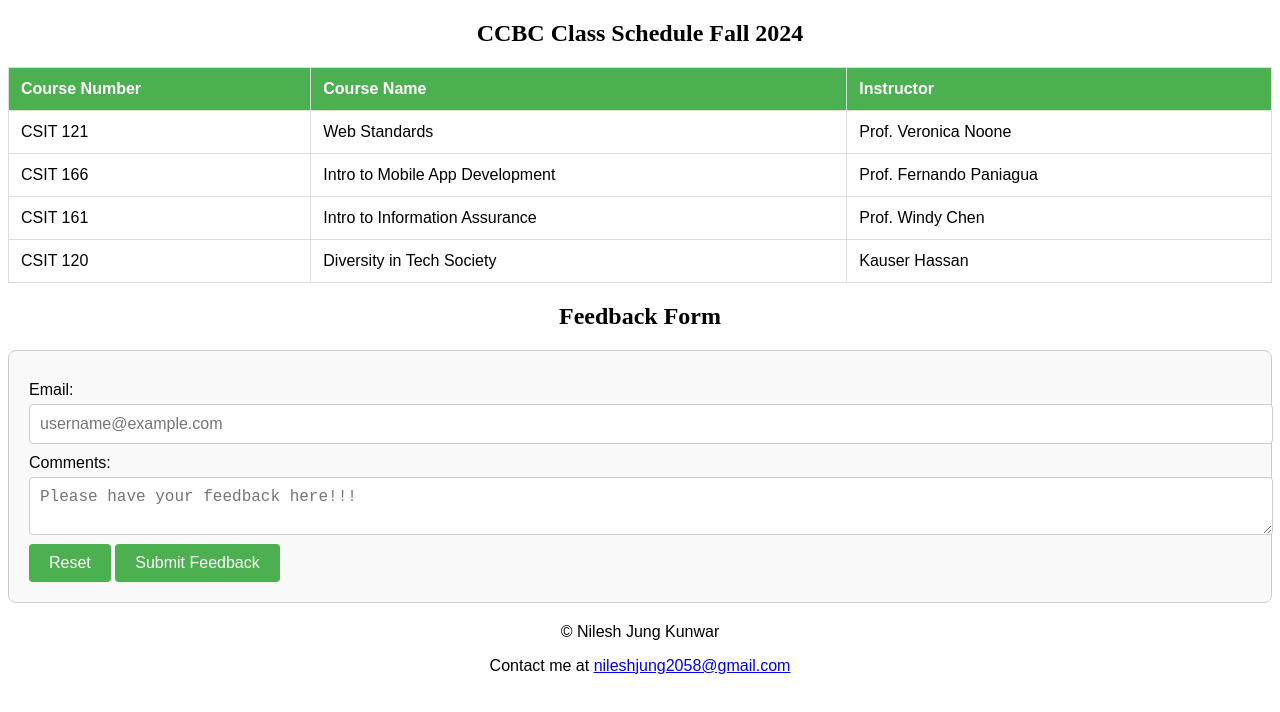
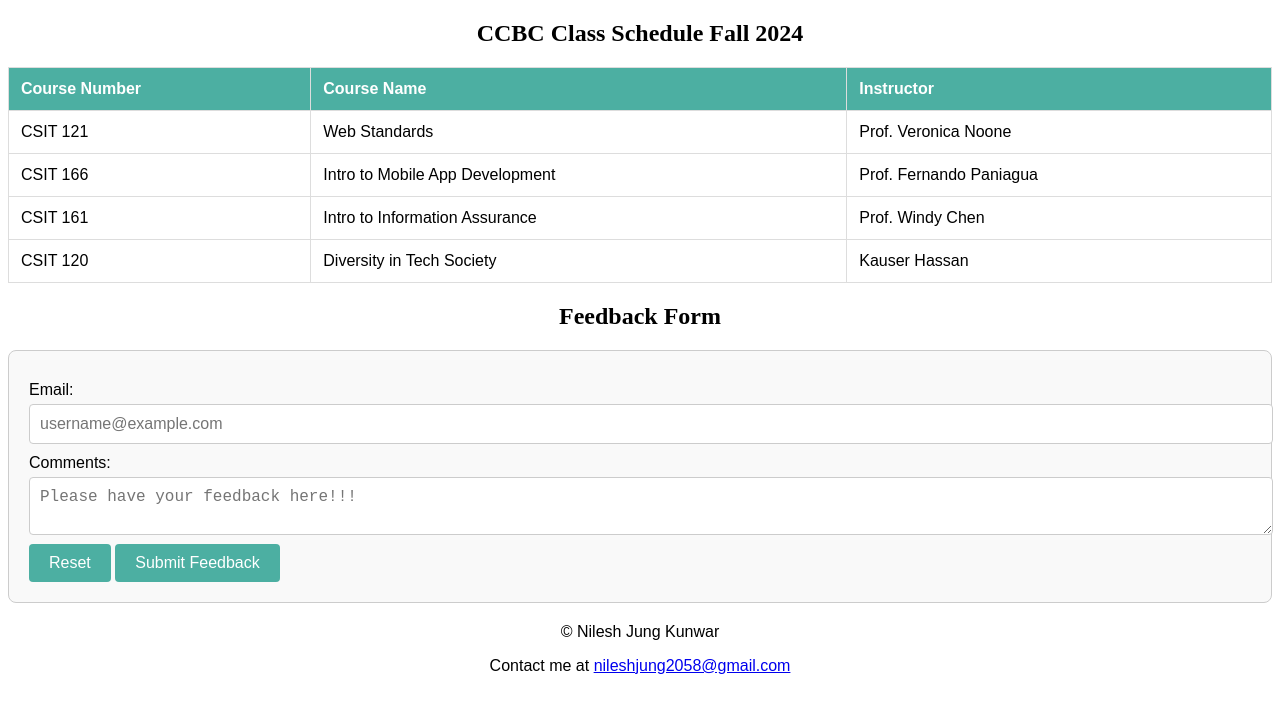
Before and after one commit to Nilesh2058/csit121work, a plain HTML site: page practice/TableandFormPractice.html in a window 1280 px wide. Drawn offline with Linux system fonts and the light colour scheme.

Commit message:
Update TableandFormPractice.html

```diff
--- a/practice/TableandFormPractice.html
+++ b/practice/TableandFormPractice.html
@@ -16,7 +16,7 @@
             margin-top: 20px;
         }
         thead {
-            background-color: #4CAF50;
+            background-color: #4cafa2;
             color: white;
             font-weight: bold;
         }
@@ -52,7 +52,7 @@
         }
         input[type="submit"] {
             width: auto;
-            background-color: #4CAF50;
+            background-color: #4cafa2;
             color: white;
             cursor: pointer;
             padding: 10px 20px;
@@ -64,7 +64,7 @@
         }
         input[type="reset"] {
             width: auto;
-            background-color: #4CAF50;
+            background-color: #4cafa2;
             color: white;
             cursor: pointer;
             padding: 10px 20px;
```
